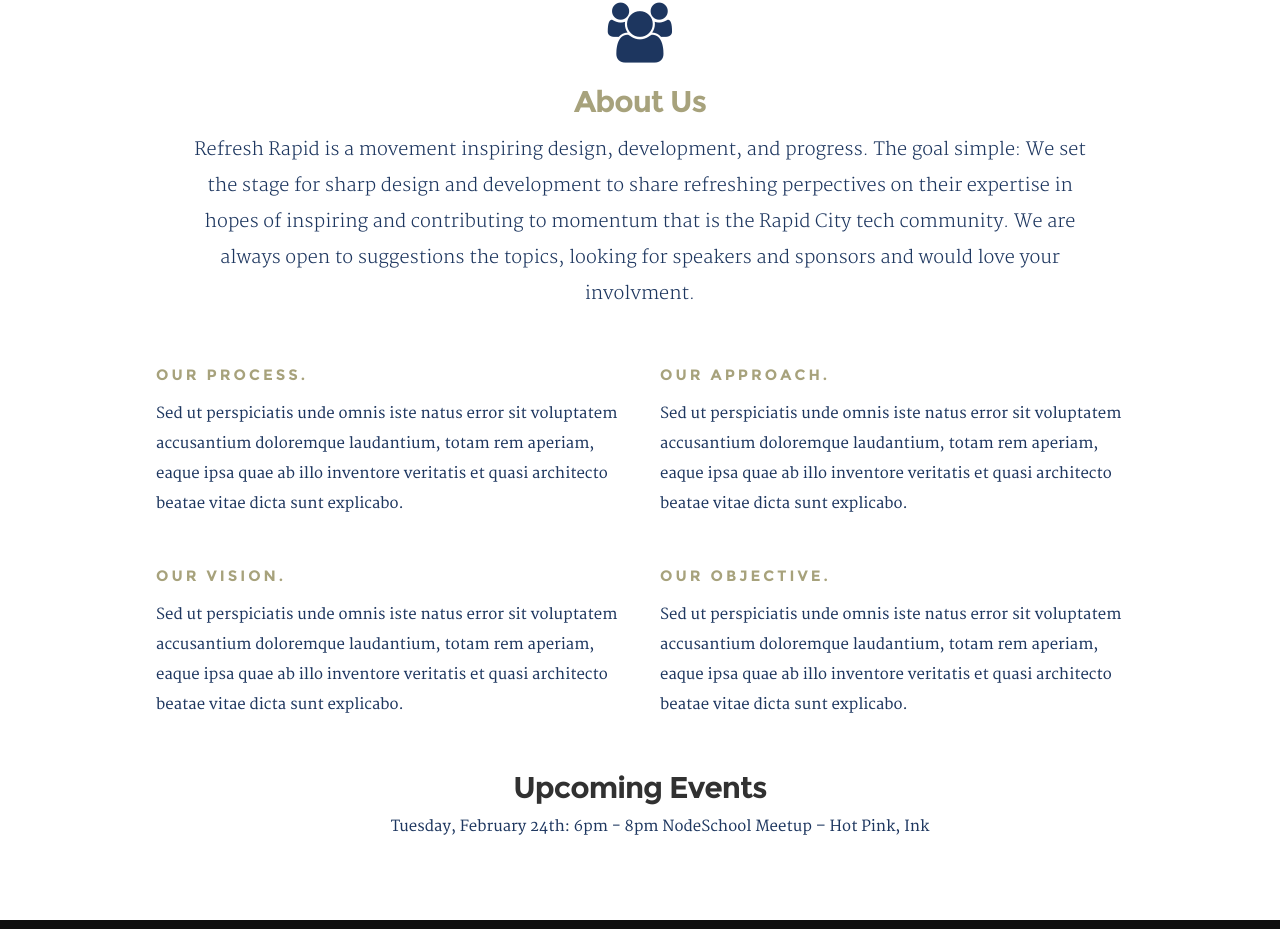
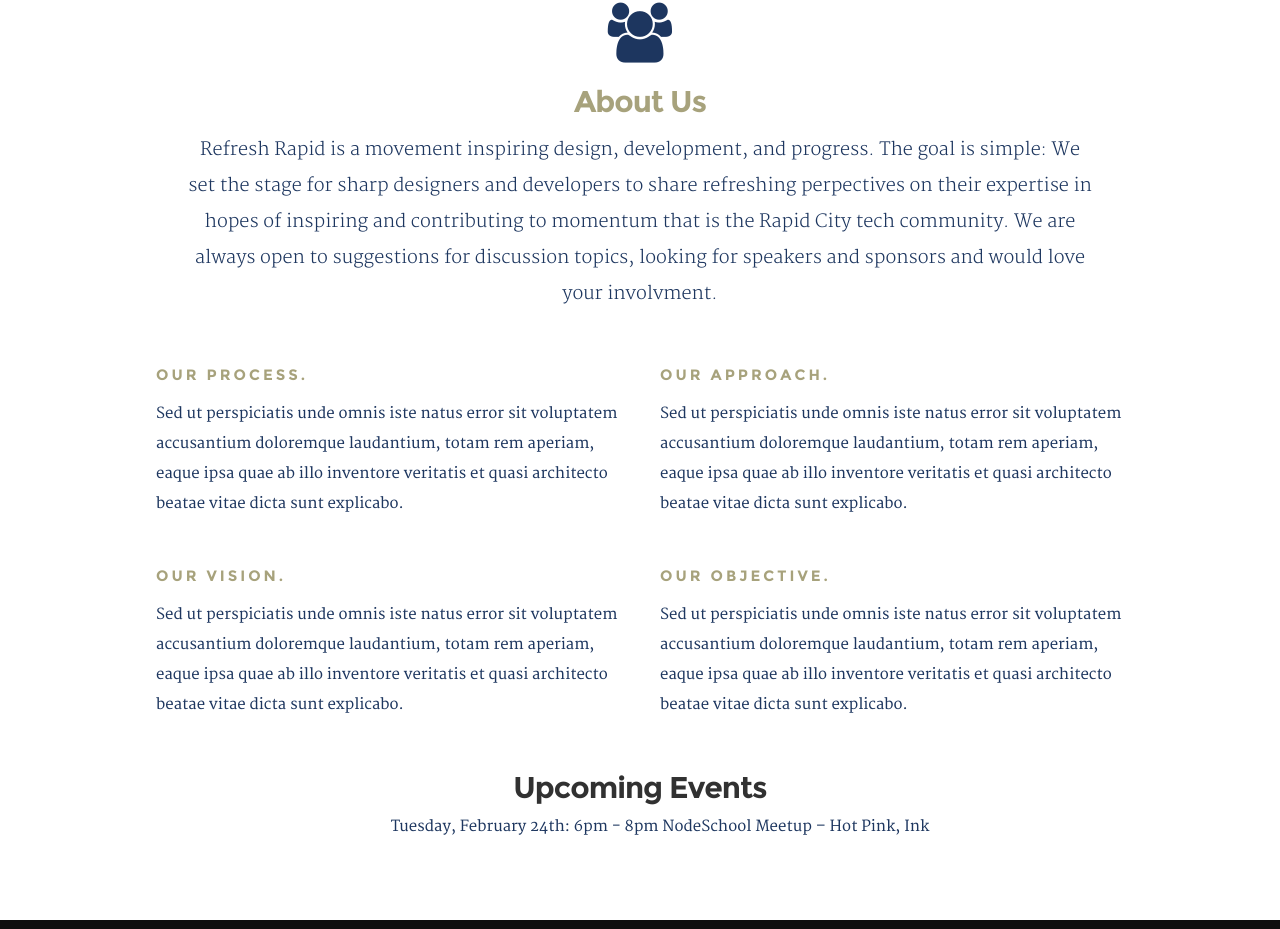
Before and after one commit to nodeschool/Rapid_CitySD, a website: page index.html in a window 1280 px wide. Shown: the part 836-1765 px from the top of the page. Drawn offline with Linux system fonts and the light colour scheme; files whose address does not match are found by name.

Commit message:
Fixed some typos/grammar

```diff
--- a/index.html
+++ b/index.html
@@ -150,7 +150,7 @@
 
             <h1>About Us</h1>
 
-            <p class="lead">Refresh Rapid is a movement inspiring design, development, and progress. The goal simple: We set the stage for sharp design and development to share refreshing perpectives on their expertise in hopes of inspiring and contributing to momentum that is the Rapid City tech community. We are always open to suggestions the topics, looking for speakers and sponsors and would love your involvment.
+            <p class="lead">Refresh Rapid is a movement inspiring design, development, and progress. The goal is simple: We set the stage for sharp designers and developers to share refreshing perpectives on their expertise in hopes of inspiring and contributing to momentum that is the Rapid City tech community. We are always open to suggestions for discussion topics, looking for speakers and sponsors and would love your involvment.
             </p>
 
           </div>
```
